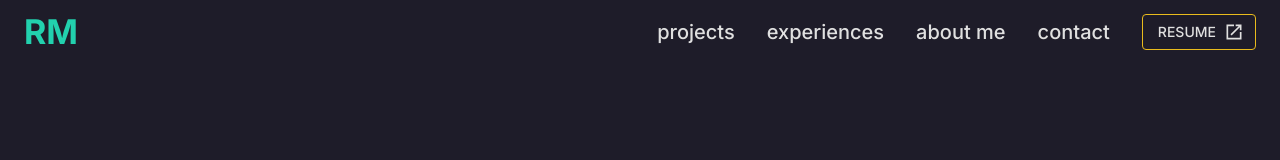
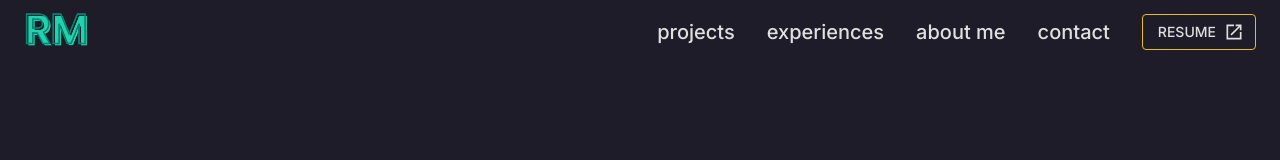
Before and after one commit to aramind/robin-mon-miranda-dev-portfolio, a React (Create React App) app: page / in a window 1280 px wide. Shown: the top 160 px of the page. Built offline with nearby package versions, Linux system fonts and the light colour scheme; a web font is replaced by a local one.

Commit message:
feat: replacing the text with image for logo

```diff
--- a/src/sections/navbar/NavBar.jsx
+++ b/src/sections/navbar/NavBar.jsx
@@ -1,7 +1,8 @@
-import { AppBar, Box, Link, Stack, Toolbar, Typography } from "@mui/material";
+import { AppBar, Box, Link, Stack, Toolbar } from "@mui/material";
 import NavbarLinks from "./NavbarLinks";
 import useIsInMobile from "../../hooks/useIsInMobile";
 import NavLinksMobile from "./NavLinksMobile";
+import ImageWrapper from "../../components/ImageWrapper";
 
 const sections = [
   { text: "", name: "landing" },
@@ -23,13 +24,17 @@ const NavBar = () => {
           alignItems="center"
         >
           <Link href={`#`}>
-            <Typography
+            {/* <Typography
               variant={isInMobile ? "h5" : "h4"}
               fontWeight="bold"
               color="primary"
             >
               RM
-            </Typography>
+            </Typography> */}
+            <ImageWrapper
+              src="/assets/about/logo.png"
+              height={isInMobile ? "54px" : "64px"}
+            />
           </Link>
           <Box width={1} />
           {isInMobile ? (
```
